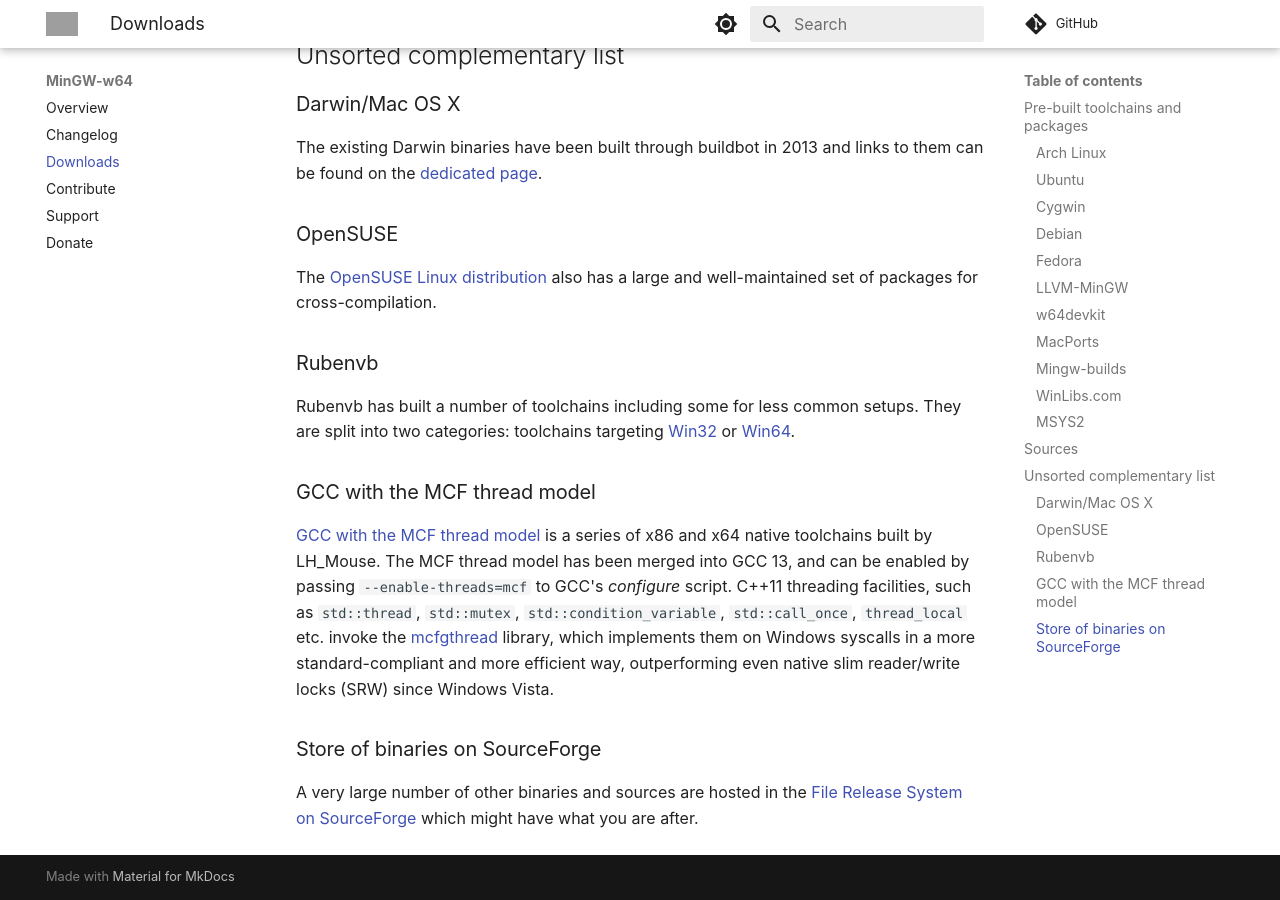
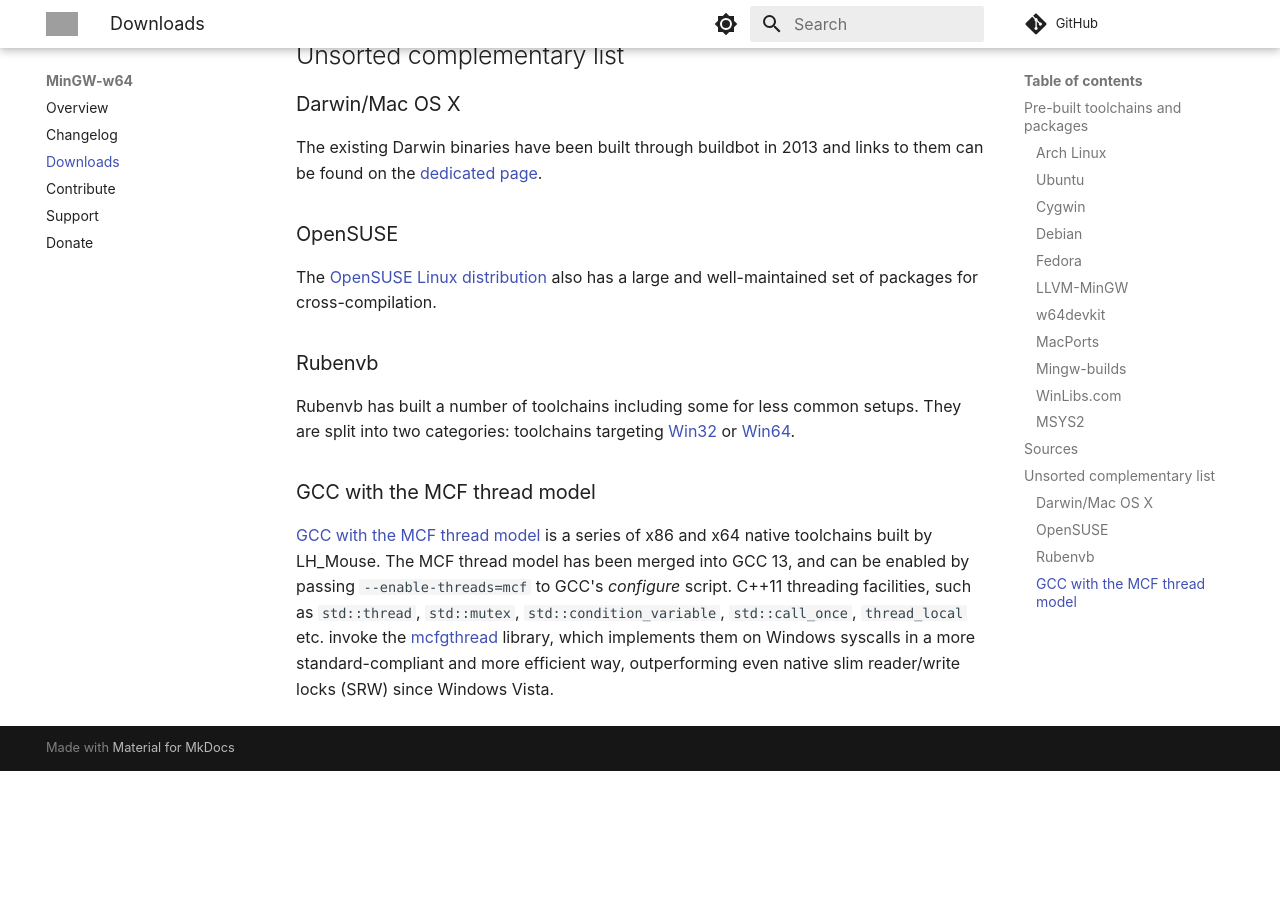
Before and after one commit to mingw-w64/mingw-w64.github.io, an MkDocs documentation site: the page built from web/downloads.md, in a window 1280 px wide and 900 px high, scrolled down 4817 px. Built offline with MkDocs 1.6.1 and Material for MkDocs 9.7.7, drawn with Linux system fonts in a browser that asks for light colours; comment, search, counter and statistics services are not loaded; after the commit the page ends 5588 px from its top, so only the background shows below that; grey boxes are pictures that could not be loaded.

Commit message:
downloads: the installers on soureforge are outdated, don't link them
The newest one is GCC 8.1 as of now

```diff
--- a/web/downloads.md
+++ b/web/downloads.md
@@ -414,9 +414,3 @@
 implements them on Windows syscalls in a more standard-compliant and more
 efficient way, outperforming even native slim reader/write locks (SRW) since
 Windows Vista.
-
-### Store of binaries on SourceForge
-
-A very large number of other binaries and sources are hosted in the [File
-Release System on SourceForge](http://sf.net/projects/mingw-w64/files/) which
-might have what you are after.
```
